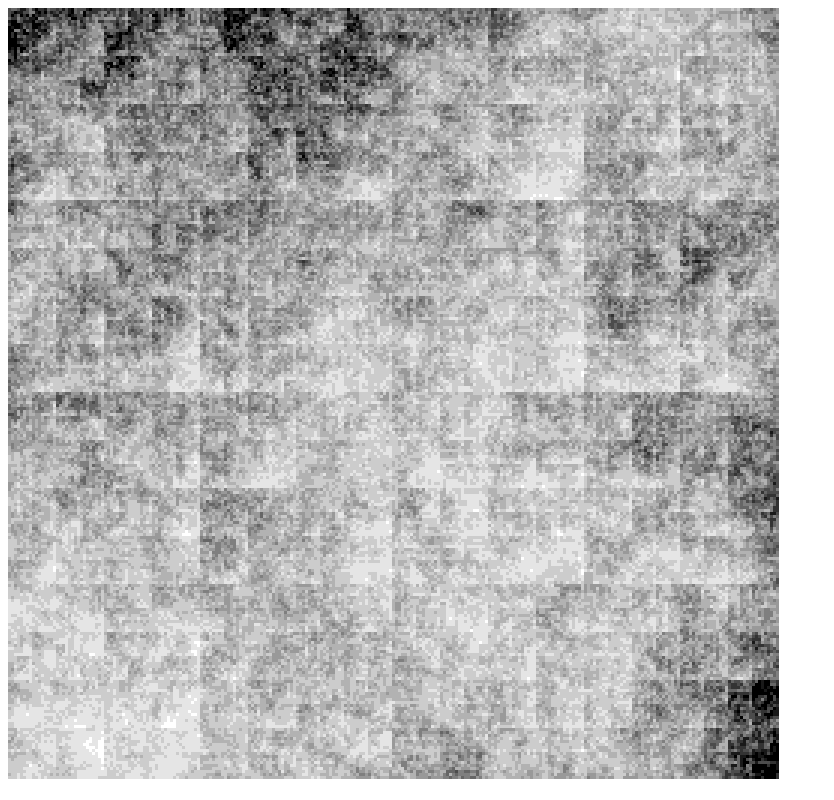
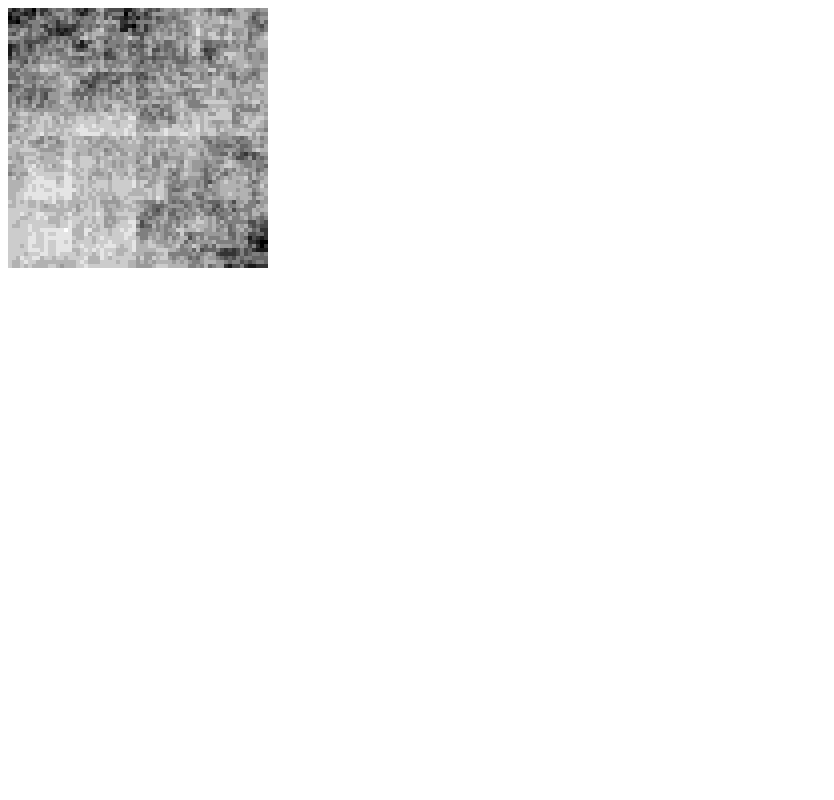
Before and after one commit to abhinavrastogi/simple-terrain, a website: page index.html in a window 1280 px wide. Shown: the whole page, without its empty margins (0-834 px from the left). Drawn offline with Linux system fonts and the light colour scheme.

Commit message:
smaller size

```diff
--- a/index.html
+++ b/index.html
@@ -6,8 +6,8 @@
 	<script src="index.js"></script>
 	<style>
 		.element {
-			height: 1px;
-			width: 1px;
+			height: 2px;
+			width: 2px;
 		}
 	</style>
 </head>
@@ -29,7 +29,7 @@
 			document.getElementById("container").innerHTML = str;
 		};
 
-		var terrain = diamondSquareTerrain(8);
+		var terrain = diamondSquareTerrain(6);
 		logTerrain(terrain);
 	</script>
 </body>
```
